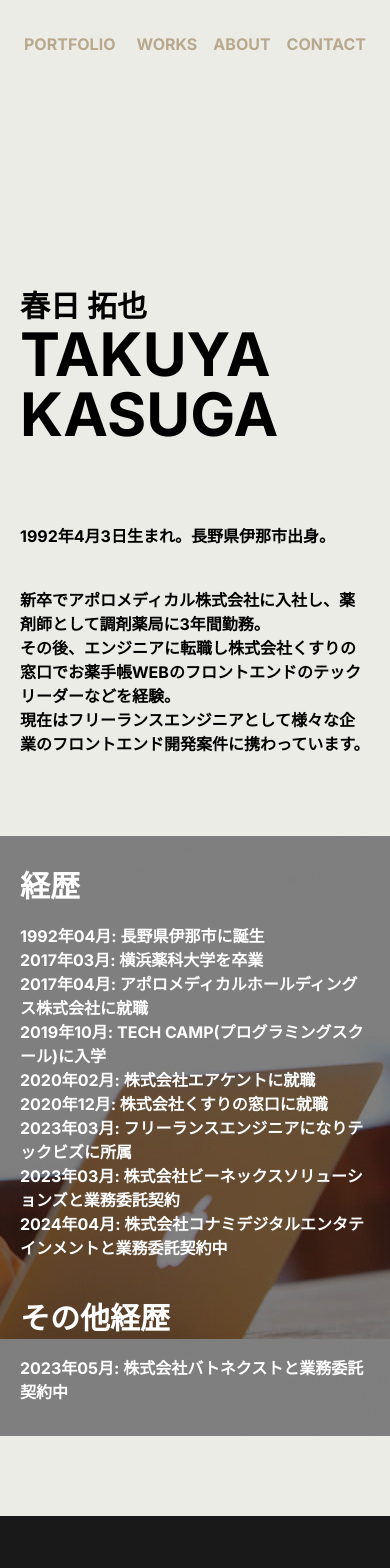
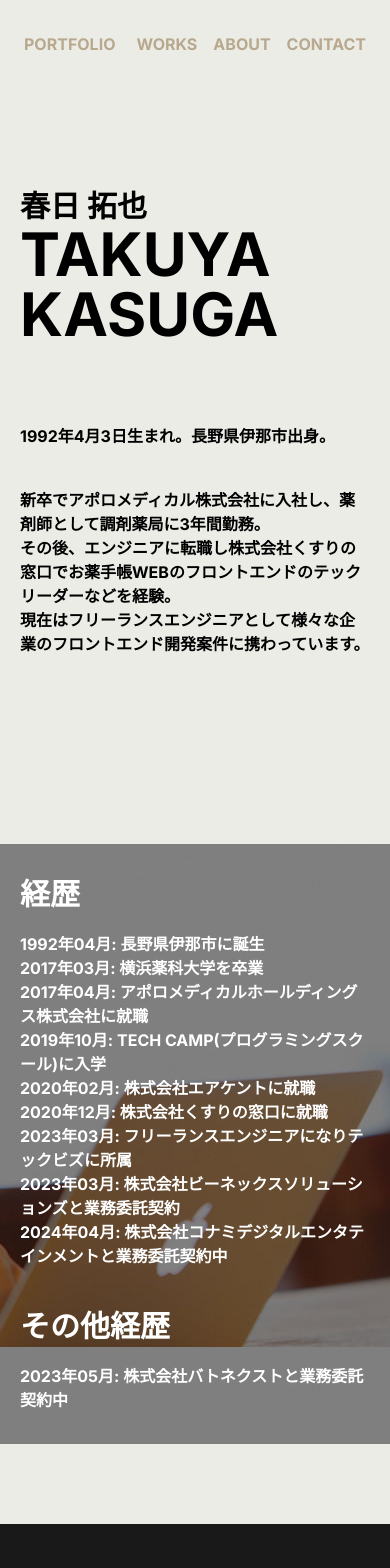
Before and after one commit to kasugatakuya/portfolio, a Next.js app: page /about in a window 390 px wide. Shown: the top 1568 px of the page. Built offline with nearby package versions, Linux system fonts and the light colour scheme.

Commit message:
フォントサイズ修正・aboutの画面サイズ修正

```diff
--- a/app/(pages)/about/page.tsx
+++ b/app/(pages)/about/page.tsx
@@ -1,8 +1,8 @@
 export default function About() {
   return (
     <main>
-      <div className="px-5 font-bold md:h-screen  md:px-20">
-        <div className="pt-72 text-3xl">春日 拓也</div>
+      <div className="px-5 font-bold flex flex-col justify-center h-screen  md:px-20">
+        <div className="text-3xl">春日 拓也</div>
         <div className="text-6xl">TAKUYA KASUGA</div>
 
         <div className="text-md mt-20">
@@ -16,7 +16,7 @@ export default function About() {
           現在はフリーランスエンジニアとして様々な企業のフロントエンド開発案件に携わっています。
         </div>
       </div>
-      <div className="mt-20 bg-[url(/specialdetail.jpg)] md:mt-0">
+      <div className="bg-[url(/specialdetail.jpg)]">
         <div className=" mb-20 px-5 font-bold md:px-20">
           <div className="pt-8 text-3xl text-white">経歴</div>
           <div className="mt-5 text-white">
--- a/app/(pages)/contact/page.tsx
+++ b/app/(pages)/contact/page.tsx
@@ -2,7 +2,7 @@ export default function Contact() {
   return (
     <main>
       <div className="title flex h-screen flex-col items-center justify-center font-bold">
-        <div className="text-5xl">CONTACT</div>
+        <div className="text-6xl">CONTACT</div>
         <div className="mt-5 text-xl">〜Under Construction〜</div>
       </div>
       {/* <div className="mx-5 text-center">
--- a/app/(pages)/page.tsx
+++ b/app/(pages)/page.tsx
@@ -1,10 +1,8 @@
-import Image from 'next/image'
-
 export default function Home() {
   return (
     <main className="mx-5 md:mx-20">
       <div className="title flex h-screen flex-col justify-center font-bold md:items-center">
-        <div className="text-5xl">TAKUYA　KASUGA</div>
+        <div className="text-6xl">TAKUYA KASUGA</div>
         <div className="md:flex">
           <div className="text-xl">エンジニア</div>
           <div className="text-xl">春日拓也のポートフォリオサイト</div>
@@ -12,7 +10,7 @@ export default function Home() {
       </div>
       <div className="text-3xl underline">制作物</div>
       <div className=" my-10 items-center justify-center border bg-red-400 p-10 md:flex">
-        <Image
+        <img
           src="/blackjack.png"
           className="pb-5 md:mr-10"
           width={400}
@@ -26,7 +24,7 @@ export default function Home() {
         </div>
       </div>
       <div className=" my-10 items-center justify-center border bg-violet-500 p-10 md:flex">
-        <Image
+        <img
           src="/ec.png"
           className=" pb-5 md:mr-10"
           width={400}
@@ -40,7 +38,7 @@ export default function Home() {
         </div>
       </div>
       <div className=" my-10 items-center justify-center border bg-yellow-500 p-10 md:flex">
-        <Image
+        <img
           src="/stork.jpg"
           className="pb-5 md:mr-10"
           width={400}
@@ -54,7 +52,7 @@ export default function Home() {
         </div>
       </div>
       <div className=" my-10 items-center justify-center border bg-blue-400 p-10 md:flex">
-        <Image
+        <img
           src="/webgame.png"
           className="pb-5 md:mr-10"
           width={400}
```
